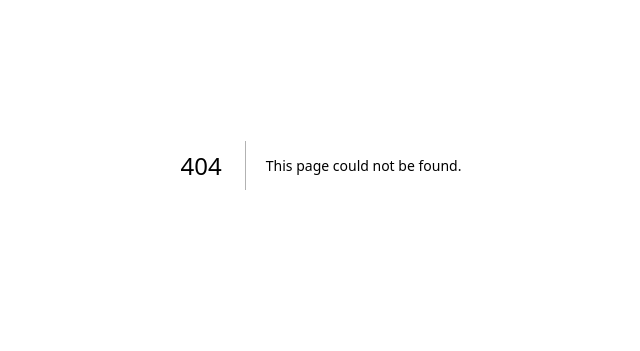
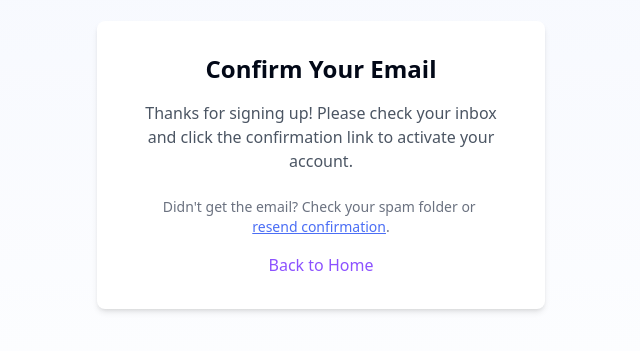
Before and after one commit to Blittyyy/InterviewIQ, a Next.js app: page /confirm-email in a window 1280 px wide. Before the commit this address had no page. Shown: the part 235-586 px from the top of the page, without its empty margins (319-959 px from the left). Built offline with nearby package versions, Linux system fonts and the light colour scheme.

Commit message:
Remove all background blob and gradient assets for a plain background

```diff
--- /dev/null
+++ b/app/confirm-email/page.tsx
@@ -0,0 +1,19 @@
+import React from "react";
+
+export default function ConfirmEmailPage() {
+  return (
+    <div className="min-h-screen flex items-center justify-center bg-gradient-to-b from-[#F4F7FE] to-white">
+      <div className="bg-white p-8 rounded-lg shadow-md text-center max-w-md w-full">
+        <h2 className="text-2xl font-bold mb-4">Confirm Your Email</h2>
+        <p className="text-gray-600 mb-6">
+          Thanks for signing up! Please check your inbox and click the confirmation link to activate your account.
+        </p>
+        <p className="text-gray-500 text-sm mb-4">
+          Didn't get the email? Check your spam folder or&nbsp;
+          <button className="text-[#4B6EF5] underline">resend confirmation</button>.
+        </p>
+        <a href="/" className="text-[#8C52FF] font-medium">Back to Home</a>
+      </div>
+    </div>
+  );
+}
--- a/app/page.tsx
+++ b/app/page.tsx
@@ -35,19 +35,7 @@ export default function Home() {
   }
 
   return (
-    <div className="min-h-screen bg-gradient-to-b from-[#F4F7FE] to-white relative overflow-hidden">
-      <BackgroundBlobs />
-      {/* Colorful background blobs */}
-      <div className="hidden md:block absolute -top-32 -left-32 w-[38rem] h-[38rem] bg-gradient-to-br from-purple-400/30 via-blue-400/20 to-teal-300/10 rounded-full blur-3xl z-0 pointer-events-none" />
-      <div className="hidden md:block absolute top-1/3 left-1/2 w-[32rem] h-[24rem] bg-gradient-to-tr from-blue-400/20 via-purple-400/10 to-teal-300/10 rounded-full blur-2xl z-0 pointer-events-none" />
-      <div className="hidden md:block absolute bottom-0 right-0 w-[28rem] h-[28rem] bg-gradient-to-tl from-teal-300/30 via-blue-400/10 to-purple-400/10 rounded-full blur-3xl z-0 pointer-events-none" />
-      <div className="hidden md:block absolute bottom-1/4 left-0 w-[20rem] h-[20rem] bg-gradient-to-tr from-purple-400/20 via-blue-400/10 to-teal-300/10 rounded-full blur-2xl z-0 pointer-events-none" />
-      {/* Additional blobs for richer effect */}
-      <div className="hidden md:block absolute top-0 right-1/3 w-[18rem] h-[18rem] bg-gradient-to-br from-blue-400/20 via-teal-300/10 to-purple-400/10 rounded-full blur-2xl z-0 pointer-events-none" />
-      <div className="hidden md:block absolute bottom-1/2 right-0 w-[16rem] h-[24rem] bg-gradient-to-tl from-purple-400/10 via-blue-400/20 to-teal-300/10 rounded-full blur-3xl z-0 pointer-events-none" />
-      <div className="hidden md:block absolute top-1/4 left-1/4 w-[14rem] h-[14rem] bg-gradient-to-br from-teal-300/20 via-blue-400/10 to-purple-400/10 rounded-full blur-2xl z-0 pointer-events-none" />
-      <div className="hidden md:block absolute bottom-0 left-1/2 w-[22rem] h-[12rem] bg-gradient-to-tr from-blue-400/10 via-purple-400/20 to-teal-300/10 rounded-full blur-3xl z-0 pointer-events-none" />
-
+    <div className="min-h-screen relative overflow-hidden">
       {/* Navigation */}
       <nav className="fixed top-0 left-0 right-0 z-50 backdrop-blur-lg bg-white/90 border-b border-gray-100 shadow-sm">
         <div className="max-w-7xl mx-auto flex items-center justify-between h-16 px-4 sm:px-6 lg:px-8">
--- a/components/signup-form.tsx
+++ b/components/signup-form.tsx
@@ -52,15 +52,8 @@ export default function SignupForm() {
         return
       }
 
-      // If not, try to sign in immediately
-      const { error: signInError } = await supabase.auth.signInWithPassword({
-        email,
-        password,
-      })
-      if (signInError) {
-        throw signInError
-      }
-      router.push("/")
+      // If no session, redirect to confirm email page
+      router.push("/confirm-email")
     } catch (err) {
       console.error("Signup error:", err)
       setError(err instanceof Error ? err.message : "Failed to create account")
```
